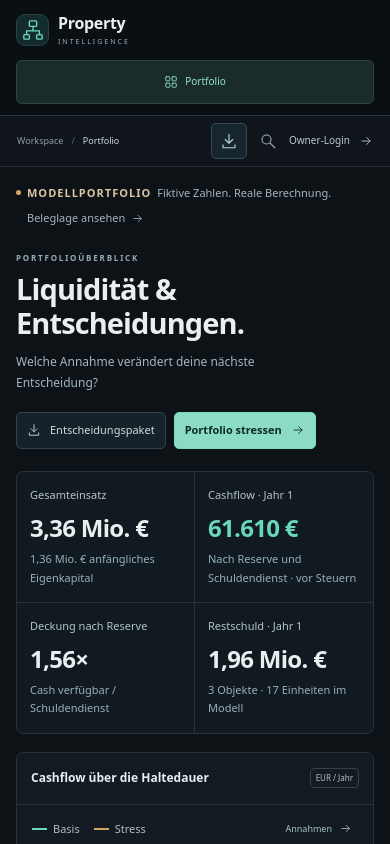
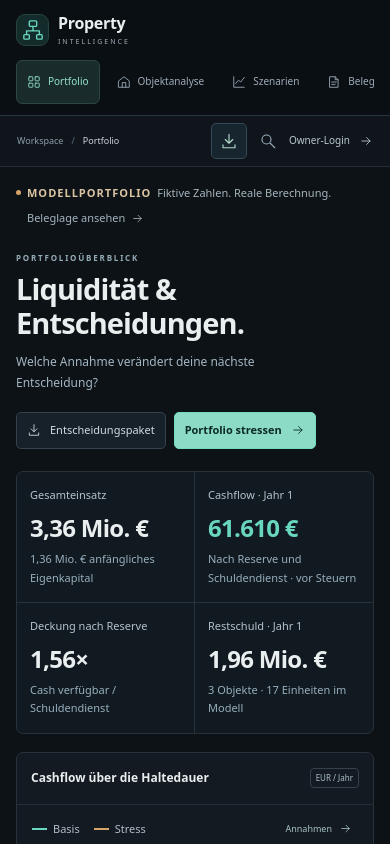
Before and after one commit to frankxai/property-portal-template, a Next.js app: page / in a window 390 px wide. Shown: the top 844 px of the page. Built offline with nearby package versions, Linux system fonts and the light colour scheme.

Commit message:
fix(ui): reflow shared navigation and expose bounded scroller diagnostics

```diff
--- a/app/globals.css
+++ b/app/globals.css
@@ -1451,3 +1451,11 @@ button:disabled {
     scroll-behavior: auto !important;
   }
 }
+
+/* Global portal navigation must reflow alongside the independent owner workspace. */
+@media (max-width: 760px) {
+  .nav { align-items: flex-start; flex-direction: column; gap: 12px; }
+  .nav-links { width: 100%; min-width: 0; }
+  .nav-links a, .nav-menu summary { min-height: 44px; }
+  .row { flex-wrap: wrap; }
+}
```
Also changed, not shown: app/principal.css, 1 other file (tests, documents, lock files or other folders).
